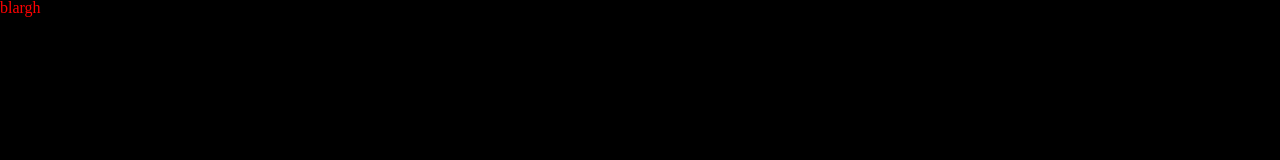
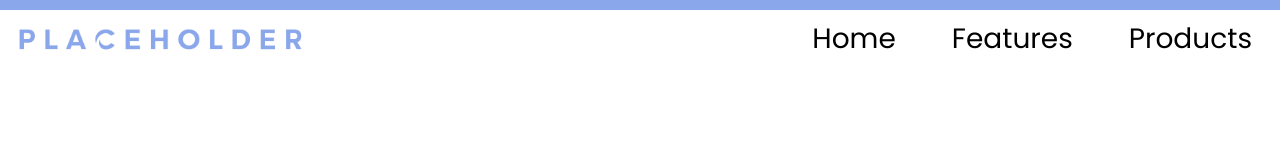
Before and after one commit to jemalmazar/fCC-p3-product_landing-page, a website: page index.html in a window 1280 px wide. Drawn offline with Linux system fonts and the light colour scheme.

Commit message:
Build header and nav bar

```diff
--- a/index.html
+++ b/index.html
@@ -1,6 +1,7 @@
 <!DOCTYPE html>
 <html lang="en">
 <head>
+
     <!-- meta charset helps rendering of webpage -->
     <meta charset="utf-8">
     <!-- meta viewport tag for RWD, renders the width of the page at the width of device screen -->
@@ -10,11 +11,28 @@
 
     <!-- CSS Stylesheet Links -->
     <link rel="stylesheet" href="./build/css/style.min.css">
+    <!-- Font Stylesheets -->
+    <link rel="preconnect" href="https://fonts.gstatic.com">
+    <link href="https://fonts.googleapis.com/css2?family=Lato:wght@400;700&family=Poppins:wght@400;700&display=swap" rel="stylesheet">
 
 </head>
 <body>
-    <p class="test">
-        blargh
-    </p>
+
+    <header id="header" class="header">
+
+        <img src="./images/placeholder_logo.png" alt="The Placeholder logo" id="header-img" class="header-img">
+
+        <nav id="nav-bar" class="nav-bar">
+
+            <ul>
+                <li class="nav-link"><a href="">Home</a></li>
+                <li class="nav-link"><a href="">Features</a></li>
+                <li class="nav-link"><a href="">Products</a></li>
+            </ul>
+
+        </nav> <!-- .nav-bar -->
+
+    </header> <!-- .header  -->
+
 </body>
 </html>
--- a/style.css
+++ b/style.css
@@ -8,6 +8,10 @@ html {
   *, *:before, *:after {
     box-sizing: border-box;
   }
+
+:root {
+    --brandblue: #8AA7EC;
+}
 
 .container {
     width: 100%;
@@ -72,12 +76,78 @@ table {
 # Styles
 --------------------------------------------------------------*/
 
+/* Header */
+
+    .header {
+        display: flex;
+        flex-direction: column;
+        border-top: 5px solid var(--brandblue);
+    }
+
+    .header-img {
+        height: auto;
+        width: 100%;
+        padding: 1em;
+    }
+
+    .nav-bar {
+        text-align: center;
+    }
+
+    .nav-link {
+        padding: 0.2em 0;
+    }
+
+    .nav-link a {
+        font-family: 'Poppins', sans-serif;
+        color: #000;
+        text-decoration: none;
+    }
+
 /* Main */
 
-body {
-    background: black;
+
+
+/*--------------------------------------------------------------
+# Media Breakpoints
+--------------------------------------------------------------*/
+
+
+/* Tablet */
+    @media (min-width: 760px) {
+
+        .header {
+            flex-direction: row;
+            justify-content: space-between;
+            border-top: 10px solid var(--brandblue);
+        }
+
+        .header-img {
+            width: 50%;
+        }
+
+        .nav-bar ul {
+            display: flex;
+            justify-content: center;
+            align-items: center;
+            height: 100%;
+        }
+
+        .nav-link {
+            padding: 0 1em;
+        }
+
+    }
+
+/* Dekstop */
+
+@media (min-width: 1200px) {
+
+    .header-img {
+        width: 25%;
+    }
+
+    .nav-link {
+        font-size: 1.75em;
+    }
 }
-
-p {
-    color: red;
-}
```
Also changed, not shown: build/css/style.min.css.
